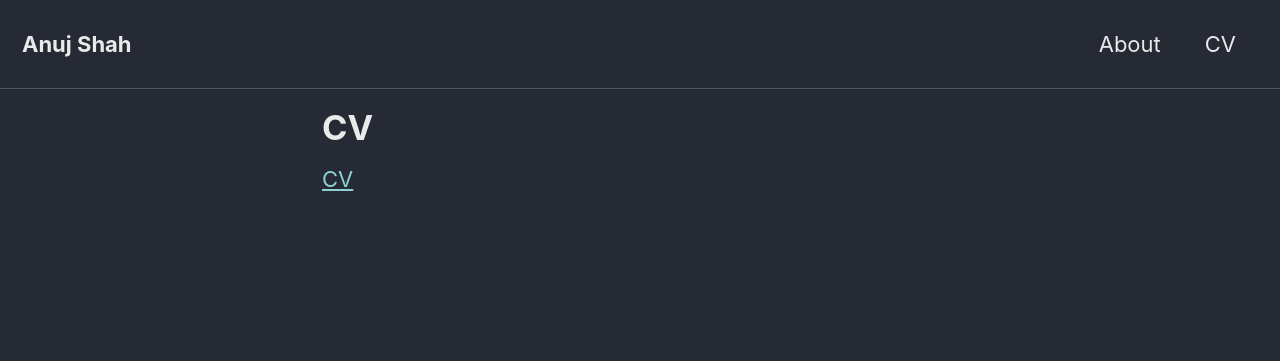
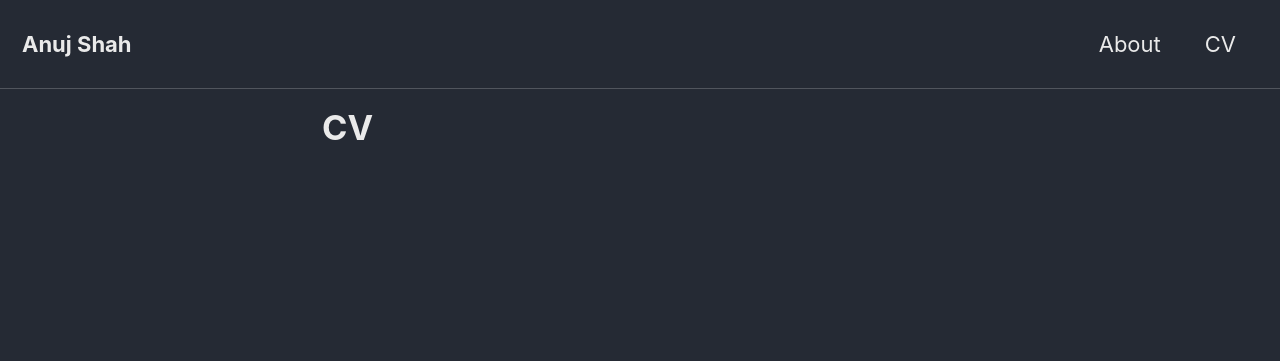
Before and after one commit to anuj1729/anuj1729.github.io, a Jekyll site: the page built from _pages/cv.md, in a window 1280 px wide. Shown: the top 361 px of the page. Built offline with Jekyll 4.4.1, drawn with Linux system fonts in a browser that asks for light colours; cached includes are drawn as plain includes; nearby versions of some CDN libraries.

Commit message:
Modified cv.md

```diff
--- a/_pages/cv.md
+++ b/_pages/cv.md
@@ -1,7 +1,5 @@
 ---
-layout: single
+layout: archive
 title: "CV"
 permalink: /cv/
 ---
-
-<a href="http://anuj1729.github.io/files/Resume.pdf">CV</a>
```
